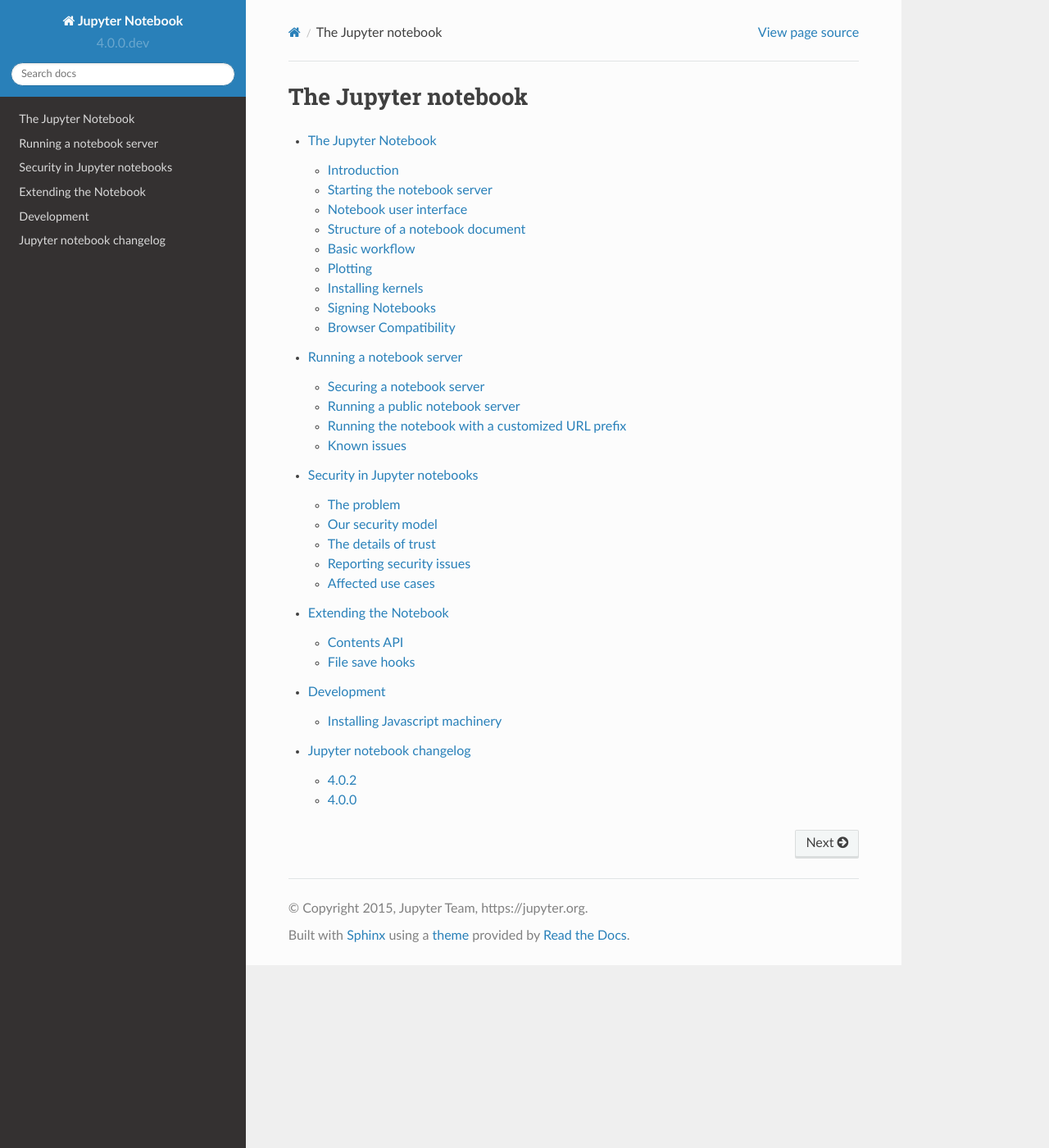
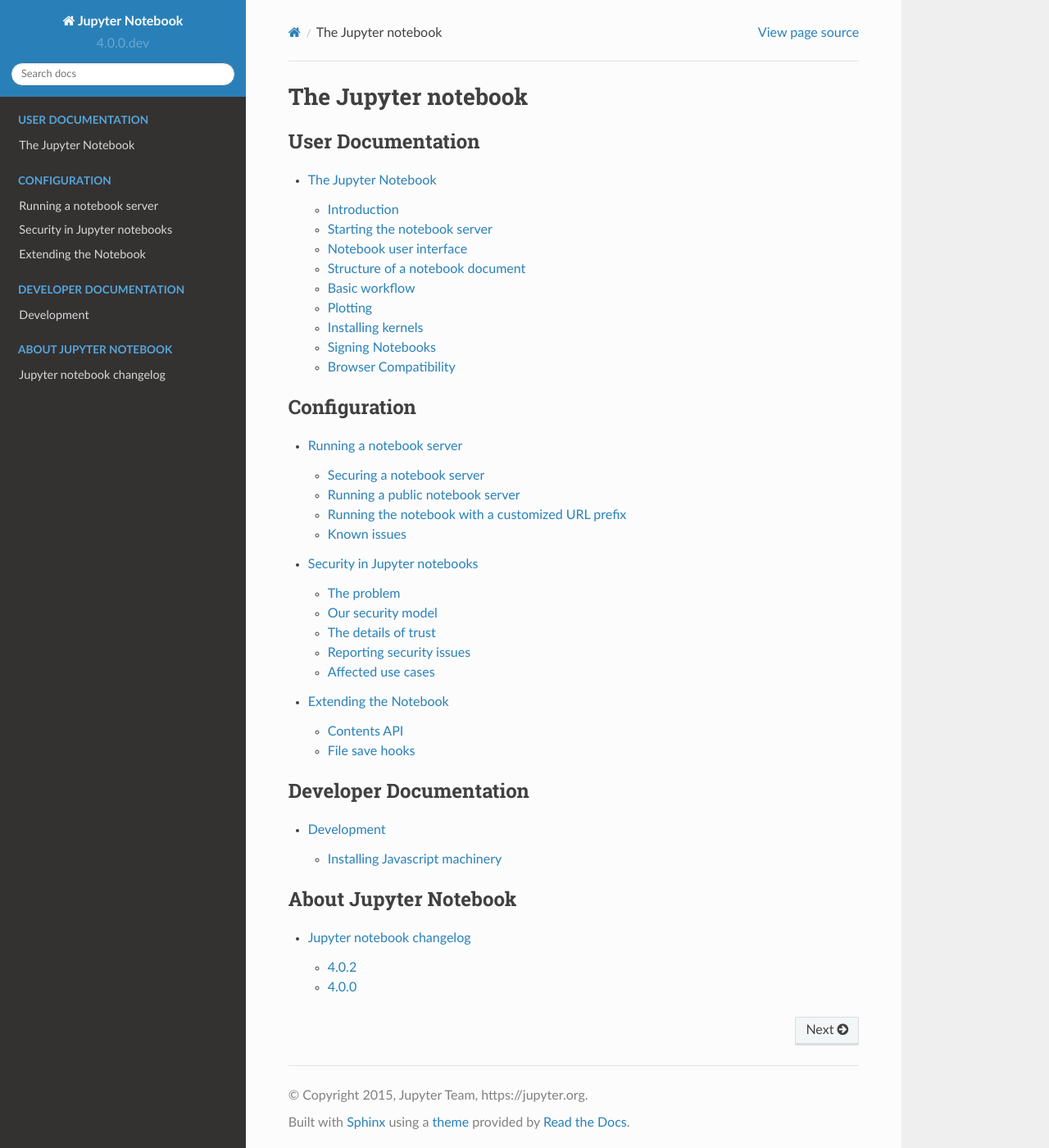
Before and after one commit to jupyter/nbclassic, a Sphinx documentation site: the page built from docs/source/index.rst, in a window 1280 px wide and 1400 px high. Shown: the whole window at 82% size. Built offline with Sphinx 7.4.7 and the Read the Docs theme 2.0.0, drawn with Linux system fonts in a browser that asks for light colours; pages that are not in the unit, such as notebooks, are missing from menus.

Commit message:
Update doc index with captions

```diff
--- a/docs/source/index.rst
+++ b/docs/source/index.rst
@@ -3,16 +3,37 @@
 ====================
 
 .. toctree::
-    :maxdepth: 2
+   :maxdepth: 2
+   :caption: User Documentation
 
-    notebook
-    config
-    public_server
-    security
-    extending/index
-    development
-    examples/Notebook/Examples and Tutorials Index
-    changelog
+   notebook
+
+.. toctree::
+   :maxdepth: 2
+   :caption: Configuration
+
+   config
+   public_server
+   security
+   extending/index
+
+.. toctree::
+   :maxdepth: 2
+   :caption: Developer Documentation
+
+   development
+
+.. toctree::
+   :maxdepth: 2
+   :caption: Community documentation
+
+   examples/Notebook/Examples and Tutorials Index
+
+.. toctree::
+   :maxdepth: 2
+   :caption: About Jupyter Notebook
+
+   changelog
 
 
 .. _old-notebook-docs:
```
